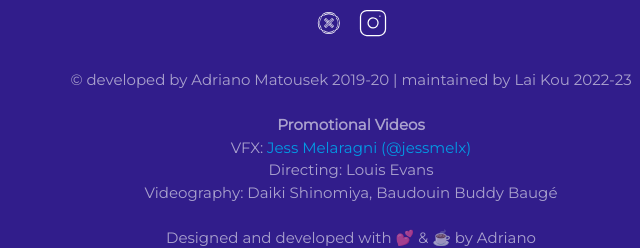
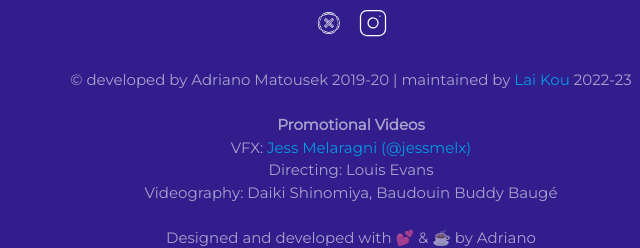
Before and after one commit to XsnakezonX/JunctionX-Exeter, a website: page public/index.html in a window 1280 px wide. Shown: the part 3677-3925 px from the top of the page, 289-929 px from the left. Drawn offline with nearby package versions, Linux system fonts and the light colour scheme.

Commit message:
added hyperlink to `Lai Kou`

```diff
--- a/public/index.html
+++ b/public/index.html
@@ -539,7 +539,7 @@
             src="instagram.svg"></a>
         <br>
         <div class="footer-text">
-          © developed by Adriano Matousek 2019-20 | maintained by <a href="www.linkedin.com/in/laison-kou" target="_blank"></a>Lai Kou</a> 2022-23
+          © developed by Adriano Matousek 2019-20 | maintained by <a href="www.linkedin.com/in/laison-kou" target="_blank">Lai Kou</a> 2022-23
           <br>
           <br>
           <b>Promotional Videos</b>
```
